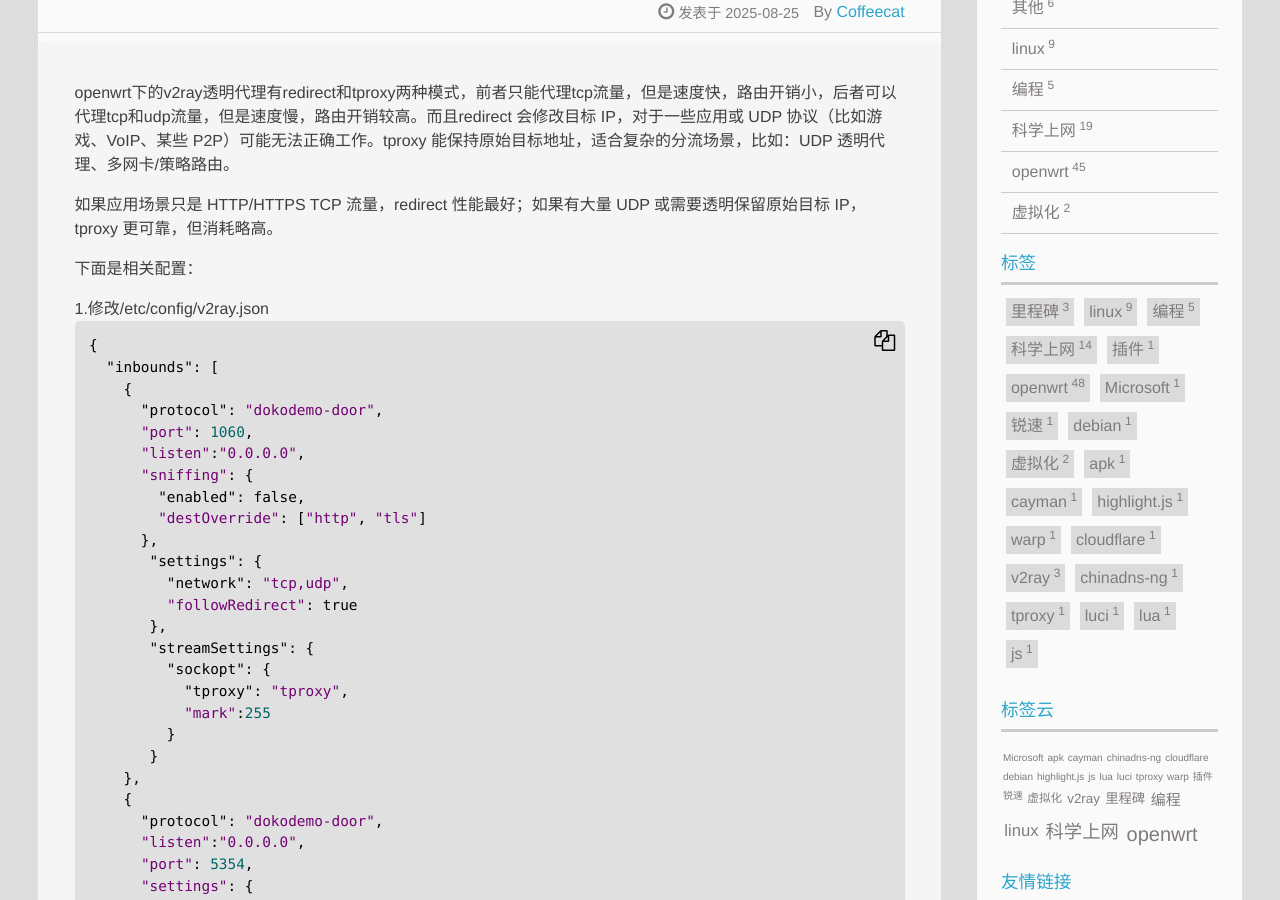
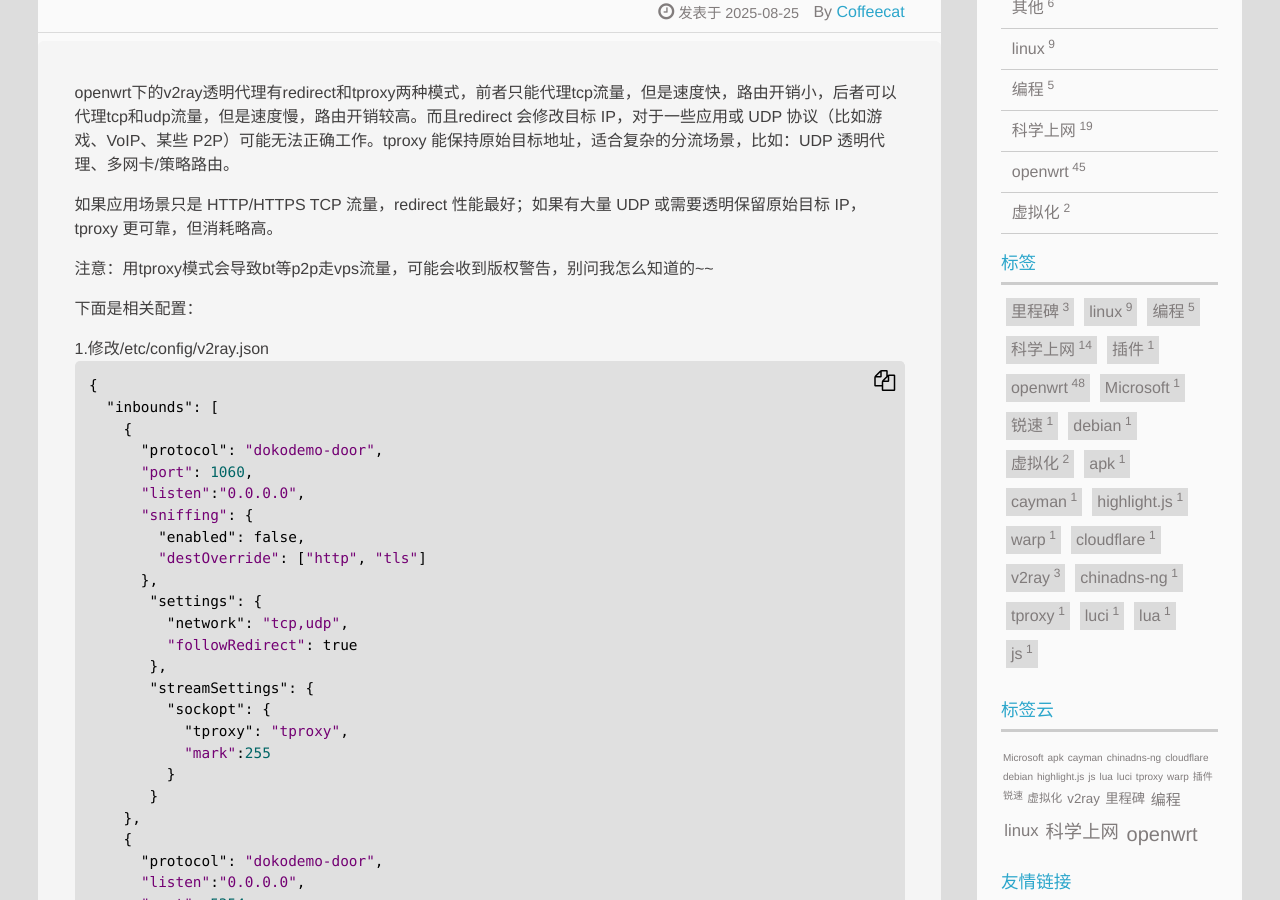
Before and after one commit to jibenfa/jibenfa.github.com, a Jekyll site: the page built from _posts/2025-08-25-v2rayE4BDBFE794A8tproxyE4BBA3E79086udpE6B581E9878F.md, in a window 1280 px wide and 900 px high, scrolled down 310 px. Built offline with Jekyll 4.4.1, drawn with Linux system fonts in a browser that asks for light colours.

Commit message:
Update 2025-08-25-v2rayE4BDBFE794A8tproxyE4BBA3E79086udpE6B581E9878F.md

```diff
--- a/_posts/2025-08-25-v2rayE4BDBFE794A8tproxyE4BBA3E79086udpE6B581E9878F.md
+++ b/_posts/2025-08-25-v2rayE4BDBFE794A8tproxyE4BBA3E79086udpE6B581E9878F.md
@@ -15,6 +15,8 @@ tags:
 openwrt下的v2ray透明代理有redirect和tproxy两种模式，前者只能代理tcp流量，但是速度快，路由开销小，后者可以代理tcp和udp流量，但是速度慢，路由开销较高。而且redirect 会修改目标 IP，对于一些应用或 UDP 协议（比如游戏、VoIP、某些 P2P）可能无法正确工作。tproxy 能保持原始目标地址，适合复杂的分流场景，比如：UDP 透明代理、多网卡/策略路由。
 
 如果应用场景只是 HTTP/HTTPS TCP 流量，redirect 性能最好；如果有大量 UDP 或需要透明保留原始目标 IP，tproxy 更可靠，但消耗略高。
+
+注意：用tproxy模式会导致bt等p2p走vps流量，可能会收到版权警告，别问我怎么知道的~~
 
 下面是相关配置：
 
```
